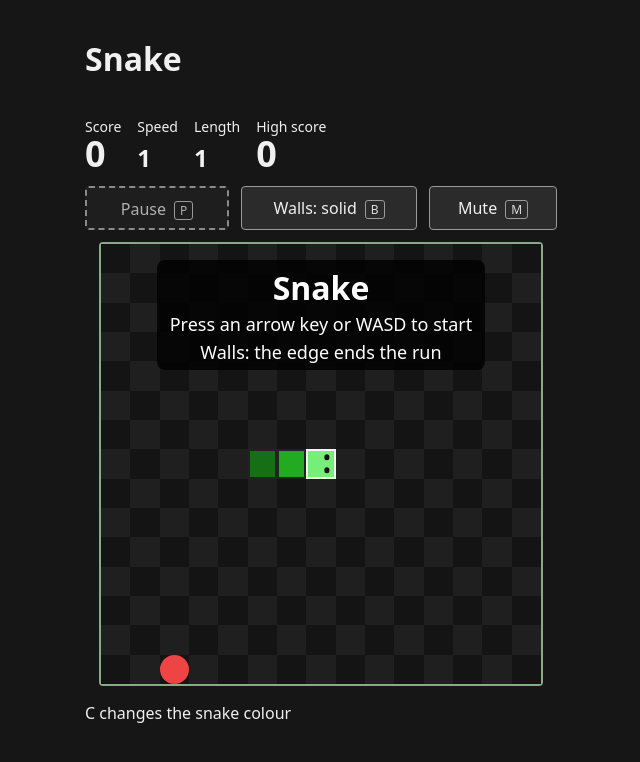
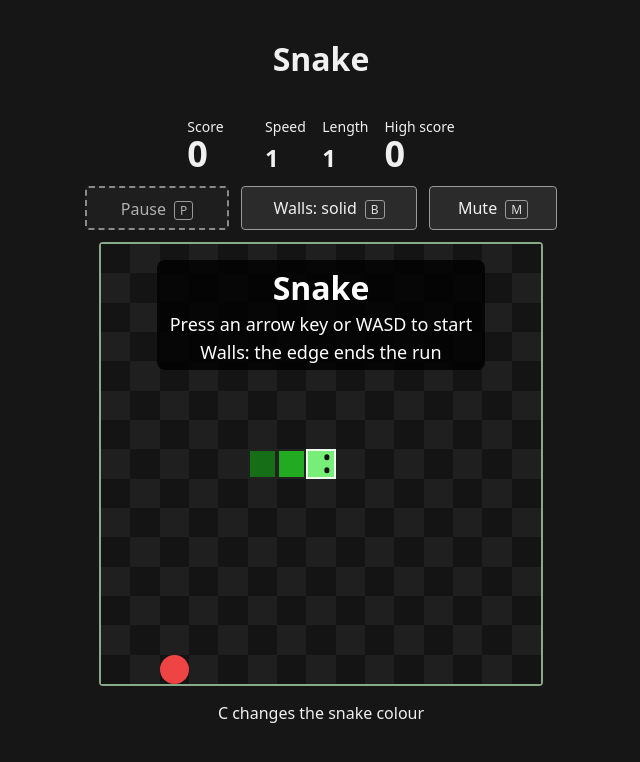
Before and after one commit to mariusachim/awesomeProject1, a React (Vite) app: page / in a window 1280 px wide. Shown: the top 762 px of the page, without its empty margins (319-959 px from the left). Built offline with nearby package versions, Linux system fonts and the light colour scheme.

Commit message:
feat(#295): centre the title and stats row over the board on desktop

```diff
--- a/src/index.css
+++ b/src/index.css
@@ -363,6 +363,22 @@ button:focus-visible {
   font-variant-numeric: tabular-nums;
 }
 
+/* Desktop: heading, stats and hint share the board's axis. Values get 3 digits of room, so a growing score moves no stat. */
+@media (min-width: 600px) {
+  h1,
+  .help {
+    text-align: center;
+  }
+
+  .stats {
+    justify-content: center;
+  }
+
+  .stat-value {
+    min-width: 3ch;
+  }
+}
+
 /* Light gold: about 10:1 on the page background. */
 [data-record] .stat-value {
   color: #f5c04a;
```
